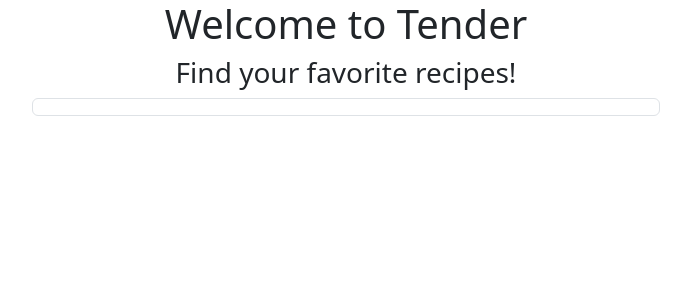
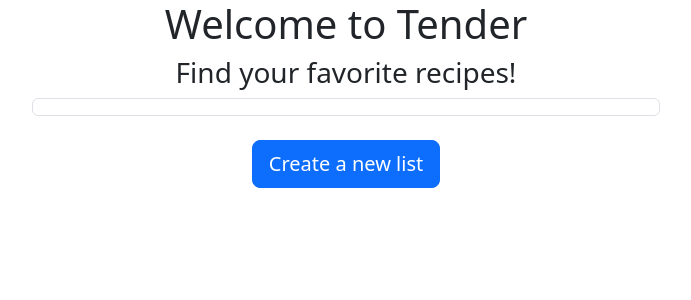
Before and after one commit to agnesmcc/capstone_project_one, a Flask app: page /lists in a window 1280 px wide. Shown: the top 300 px of the page, without its empty margins (294-985 px from the left). Run offline with Flask 2, Linux system fonts and the light colour scheme; data that the repository does not hold is empty; some libraries are stand-ins or nearby versions.

Commit message:
add button and form for creating lists

```diff
--- a/app.py
+++ b/app.py
@@ -4,7 +4,7 @@ from flask import Flask, render_template, request, flash, redirect, session, g
 from flask_debugtoolbar import DebugToolbarExtension
 from sqlalchemy.exc import IntegrityError
 
-from forms import UserAddForm, LoginForm, UserEditForm
+from forms import UserAddForm, LoginForm, UserEditForm, ListAddForm
 from models import db, connect_db, User, Recipe, List, ListsRecipes, UsersFavoritesRecipes
 
 CURR_USER_KEY = "curr_user"
@@ -129,3 +129,25 @@ def show_lists():
 
     lists = List.query.all()
     return render_template('lists/lists.html', lists=lists)
+
+@app.route('/lists/new', methods=["GET", "POST"])
+def new_list():
+    """Show form to add list and process form."""
+
+    if not g.user:
+        return redirect('/signup')
+
+    form = ListAddForm()
+
+    if form.validate_on_submit():
+        list = List(
+            username=g.user.username,
+            title=form.title.data,
+            description=form.description.data
+        )
+        db.session.add(list)
+        db.session.commit()
+        return redirect(f"/lists")
+
+    else:
+        return render_template('lists/new_list.html', form=form)
--- a/forms.py
+++ b/forms.py
@@ -24,3 +24,9 @@ class LoginForm(FlaskForm):
 
     username = StringField('Username', validators=[DataRequired()])
     password = PasswordField('Password', validators=[Length(min=6)])
+
+class ListAddForm(FlaskForm):
+    """Form for adding lists."""
+
+    title = StringField('Title', validators=[DataRequired()])
+    description = TextAreaField('Description')
--- a/templates/lists/lists.html
+++ b/templates/lists/lists.html
@@ -4,14 +4,17 @@
 
   <div class="bg"></div>
     <div class="row justify-content-center">
-    <div class="col-md-6">
-      <ul class="list-group no-hover" id="messages">
+      <div class="col-md-6 text-center">
+        <ul class="list-group no-hover" id="lists">
           <li class="list-group-item">
               {% for list in lists %}
                 {{list.title}}
               {% endfor %}
           </li>
         </ul>
+        <br>
+        <a href="/lists/new" class="btn btn-primary btn-lg btn-block">Create a new list</a>
+      </div>
     </div>
   </div>
 
```
Also changed, not shown: templates/lists/new_list.html (added, +23 -0 lines). Lines whose indentation alone changed are shown as unchanged.
